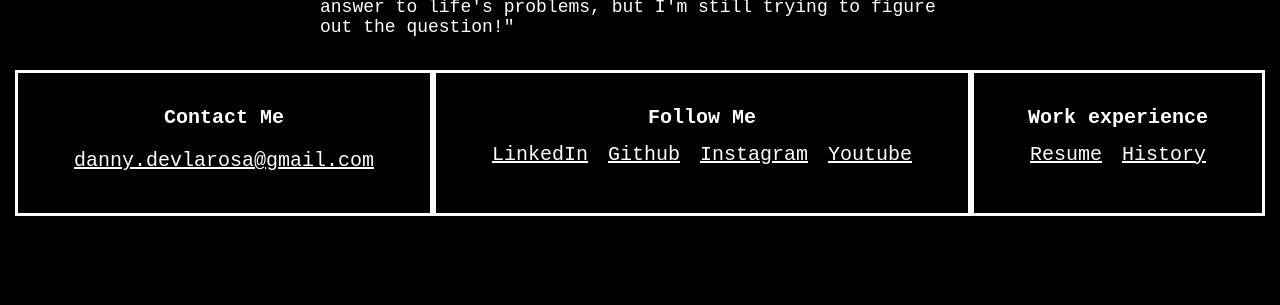
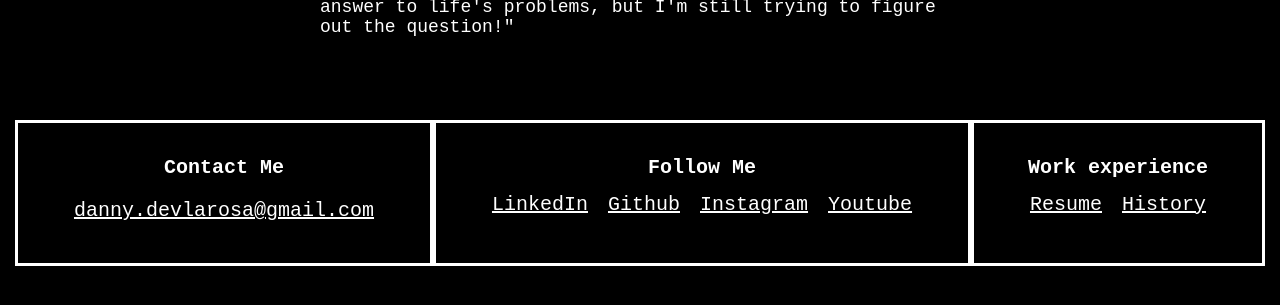
Before and after one commit to Danny-DeLaRosa/portfolio, a React (Create React App) app: page /about in a window 1280 px wide. Shown: the part 1369-1674 px from the top of the page. Before the commit the page ends 1600 px from the top, so only its background shows below. Built offline with nearby package versions, Linux system fonts and the light colour scheme.

Commit message:
fixing bugs, minor styling

```diff
--- a/src/components/About/Image.js
+++ b/src/components/About/Image.js
@@ -1,15 +1,14 @@
-import React, { useState } from "react";
-import "/Users/delarosadn/Desktop/code.nosync/portfolio/src/components/Components.css";
+import "./About.css";
 
 const Images = () => {
-  const [images, setImages] = useState([
+  const images = [
     "https://picsum.photos/200/300?random=1",
     "https://picsum.photos/200/300?random=2",
     "https://picsum.photos/id/237/200/300",
     "https://picsum.photos/200/300?grayscale?random=3",
     "https://picsum.photos/200/300/?blur?random=4",
     "https://picsum.photos/id/870/200/300?grayscale&blur=2random=5",
-  ]);
+  ];
 
   const randomImage = images[Math.floor(Math.random() * images.length)];
 
@@ -20,7 +19,7 @@ const Images = () => {
           className="about-image"
           key={index}
           src={image}
-          alt="random image"
+          alt="random"
         />
       ))}
     </div>
--- a/src/pages/Pages.css
+++ b/src/pages/Pages.css
@@ -195,6 +195,8 @@
   border-style: solid;
   height:100px;
   width: auto;
+  margin-top: 50px;
+  margin-bottom: 50px;
 }
 
 .footer a {
```
Also changed, not shown: src/components/About/About.css (renamed from src/components/Components.css).
